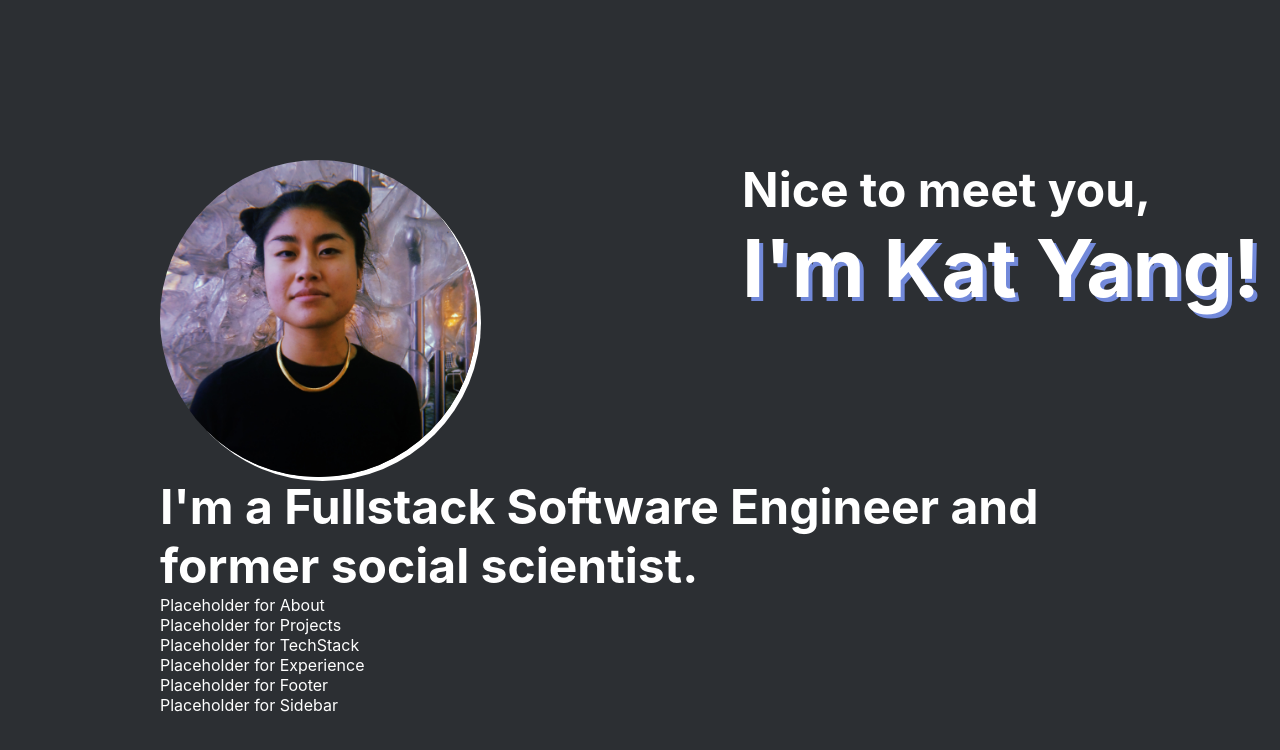
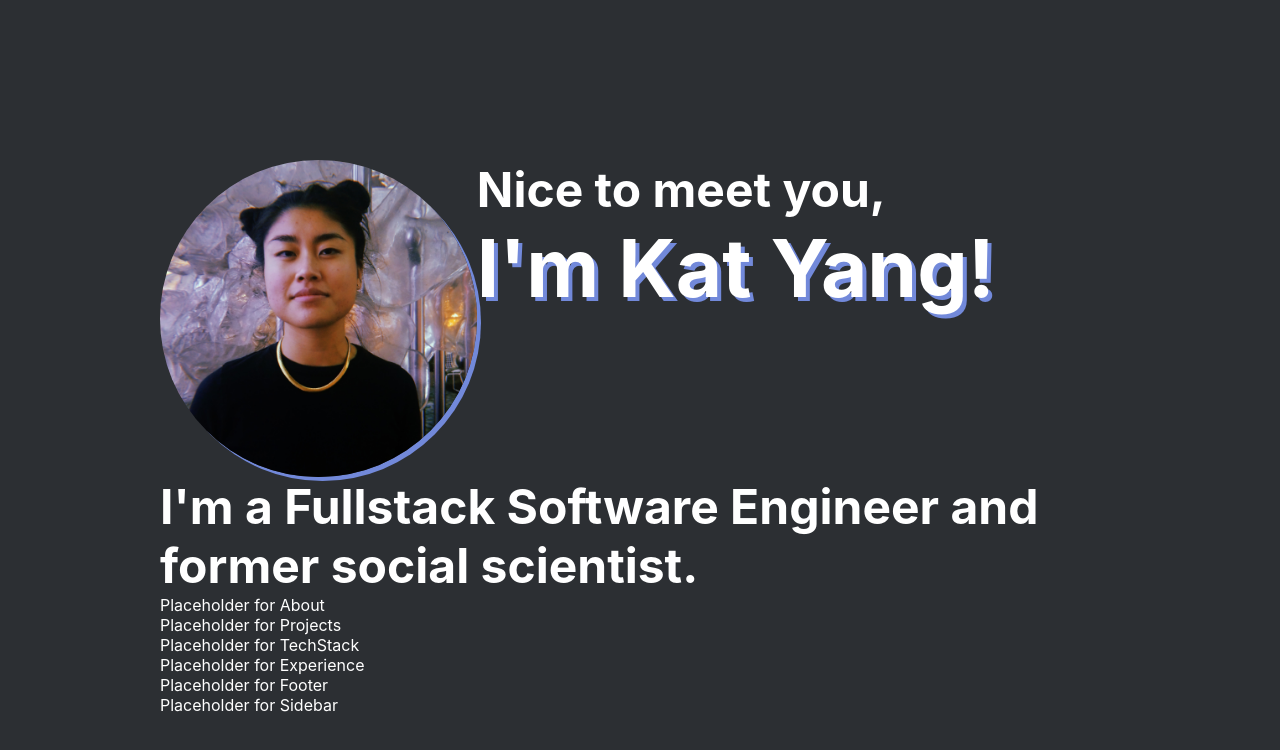
Before and after one commit to yangkb09/portfolio, a React (Create React App) app: page / in a window 1280 px wide. Shown: the top 750 px of the page. Built offline with nearby package versions, Linux system fonts and the light colour scheme.

Commit message:
style: stack intro text over prof pic

```diff
--- a/src/Intro.js
+++ b/src/Intro.js
@@ -1,15 +1,15 @@
 import React from 'react';
 import styled from 'styled-components/macro'
 
-const ImportContainer = styled.div`
+const IntroContainer = styled.div`
   font-size: 3rem;
   font-weight: bold;
-
+  position: relative;
 `
 const Image = styled.img`
   border-radius: 50%;
   max-width: 33%;
-  box-shadow: 4px 4px white;
+  box-shadow: 4px 4px #7289da;
   float: left;
 `
 
@@ -18,8 +18,9 @@ const HeaderContainer = styled.div`
   align-items: center;
 `
 const HeaderText = styled.div`
-  position: absolute;
-  right: 20px
+  /* position: absolute;
+  top: 350px;
+  left: 350px; */
 `
 
 const Subheader = styled.div`
@@ -36,7 +37,7 @@ const Greeting = styled.span`
 
 export const Intro = () => {
   return (
-      <ImportContainer>
+      <IntroContainer>
         <HeaderContainer>
           <Image
             src="/katpic.jpg"
@@ -48,7 +49,7 @@ export const Intro = () => {
           </HeaderText>
         </HeaderContainer>
         <Subheader>I'm a Fullstack Software Engineer and former social scientist.</Subheader>
-      </ImportContainer>
+      </IntroContainer>
   )
 }
 
```
